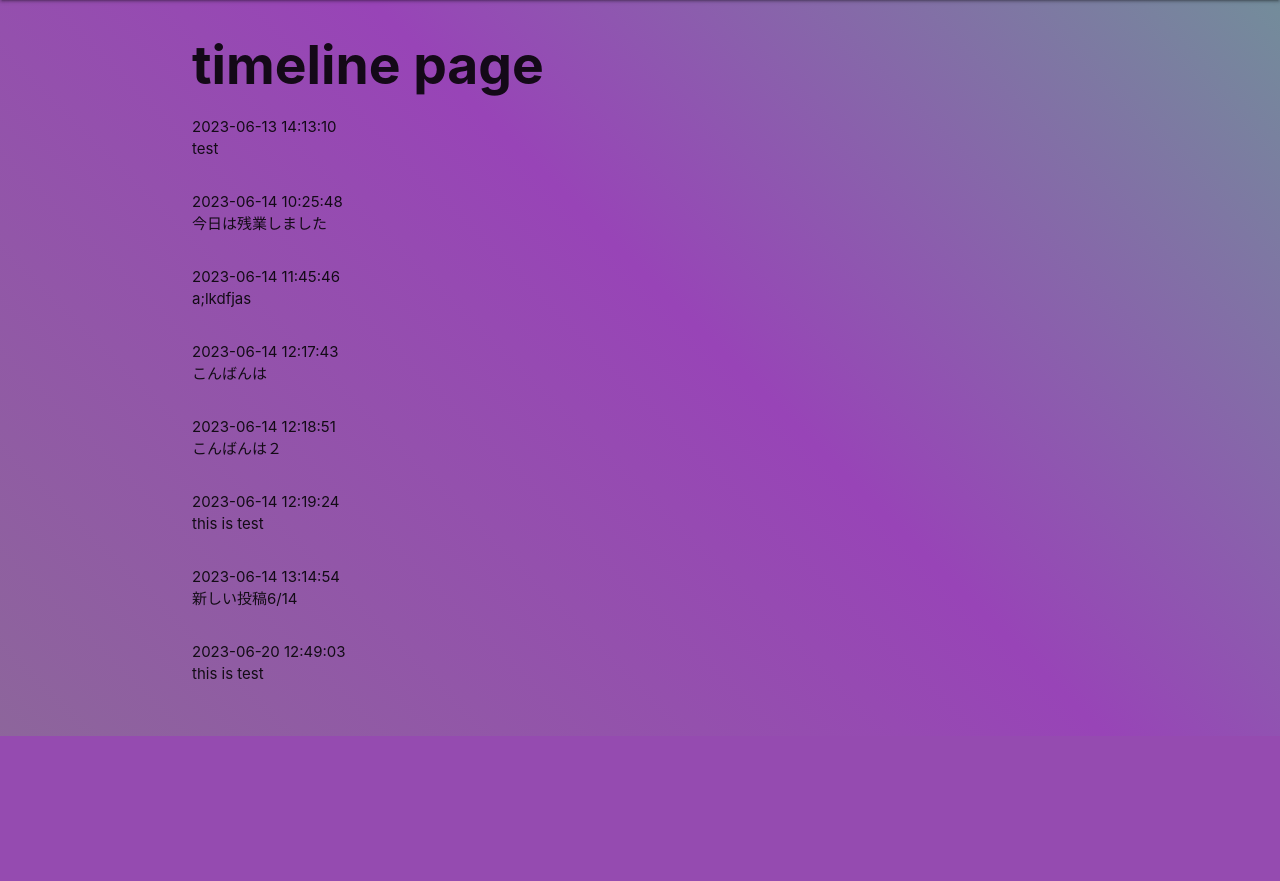
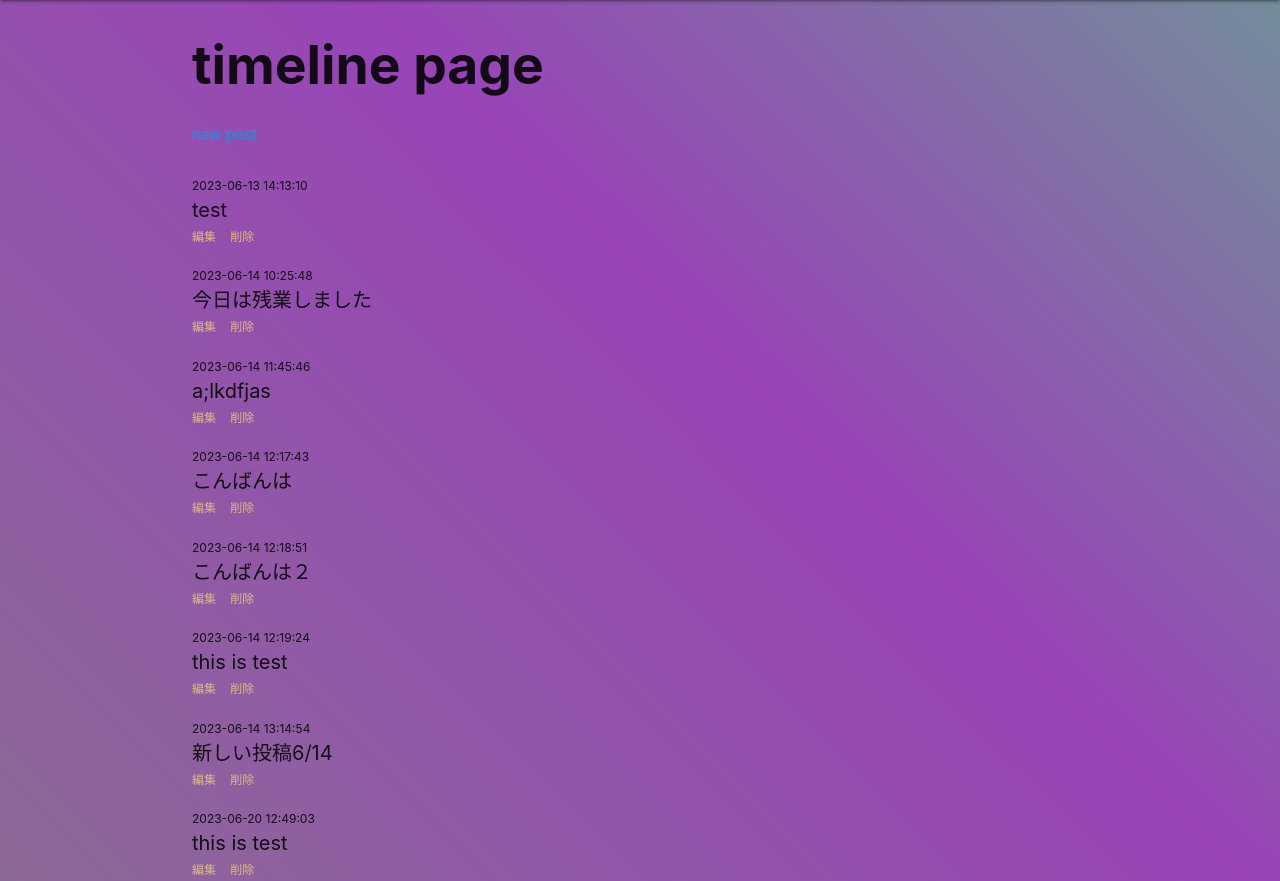
Before and after one commit to livroad/flaskr, a Flask app: page /timeline in a window 1280 px wide. Shown: the part 64-945 px from the top of the page. Before the commit the page ends 800 px from the top, so only its background shows below. Run offline with Flask 3, Linux system fonts and the light colour scheme.

Commit message:
create venv and post-edit page

```diff
--- a/app.py
+++ b/app.py
@@ -97,9 +97,9 @@ def top():
 @app.route('/register', methods=['GET', 'POST'])
 def register():
     if request.method == 'POST':
-        username = request.form['username']
-        email = request.form['email']
-        password = request.form['password']
+        username = request.form.get('username')
+        email = request.form.get('email')
+        password = request.form.get('password')
         hashed_password = auth.hash_password(password)
 
         new_user = User(username=username, email=email,
@@ -116,8 +116,8 @@ def register():
 @app.route('/login', methods=['GET', 'POST'])
 def login():
     if request.method == 'POST':
-        username = request.form['username']
-        password = request.form['password']
+        username = request.form.get('username')
+        password = request.form.get('password')
 
         if User.authenticate_user(db_session, username, password):
             session['username'] = username
@@ -156,10 +156,10 @@ def create_profile():
     if request.method == 'GET':
         return render_template('create_profile.html')
     else:
-        description = request.form['description']
-        age = request.form['age']
-        work = request.form['work']
-        partner = request.form['partner']
+        description = request.form.get('description')
+        age = request.form.get('age')
+        work = request.form.get('work')
+        partner = request.form.get('partner')
         username = session.get('username')
         updated_user = db_session.query(User).filter(
             User.username == username).first()
@@ -175,7 +175,7 @@ def create_profile():
 @app.route('/post', methods=['GET', 'POST'])
 def post():
     if request.method == 'POST':
-        content = request.form['content']
+        content = request.form.get('content')
         new_content = Post(content=content)
         db_session.add(new_content)
         db_session.commit()
@@ -185,17 +185,22 @@ def post():
         return render_template('post.html')
 
 ##### timeline #####
-
-
 @app.route('/timeline')
 def timeline():
     success_message = request.args.get('success_message')
     posts = db_session.query(Post).all()
-    print(posts)
-    # print(posts.content, posts.user_id)
-    for post in posts:
-        print(post.content)
     return render_template('timeline.html', success_message=success_message, posts=posts)
+
+
+@app.route('/edit', methods=['GET', 'POST'])
+def edit():
+    if request.method == 'GET':
+        return render_template('edit.html')
+    else:
+
+        return redirect(url_for('timeline'))
+
+
 
 
 ##### ログアウト #####
--- a/static/styles.css
+++ b/static/styles.css
@@ -55,6 +55,24 @@ form{
 	font-size: 24px;
 }
 
+.post-date{
+	font-size: 12px;
+}
+
+.post-content{
+	font-size: 20px;
+}
+
 .space{
-	height: 30px;
+	margin-bottom: 20px;
 }
+
+.space a{
+	color: burlywood;
+	font-size: 12px;
+	padding-right: 10px;
+}
+
+.new-post{
+	margin: 30px 0;
+}
--- a/templates/post.html
+++ b/templates/post.html
@@ -5,11 +5,6 @@
     <h2 class="page_title">new post page</h2>
 
     <form method="POST" style="width: 240px;">
-        <!-- <div class="input-field">
-            <input type="text" id="title" name="title" class="validate">
-            <label for="title" style="color: green;">タイトル</label>
-            <span class="helper-text" data-error="wrong" data-success="right"></span>
-        </div> -->
         <div class="input-field">
             <input type="text" id="content" name="content" class="validate">
             <label for="content">content</label>
--- a/templates/timeline.html
+++ b/templates/timeline.html
@@ -4,6 +4,10 @@
 
 <div class="container">
     <h2 class="page_title">timeline page</h2>
+
+    <div class="new-post">
+        <a href="{{ url_for('post')}}">new post</a>
+    </div>
 
     {% with messages = get_flashed_messages() %}
         {% if messages %}
@@ -14,9 +18,12 @@
     {% endwith %}
 
     {% for post in posts %}
-        <div>{{ post.created_at }}</div>
-        <div>{{ post.content }}</div>
-        <div class="space"></div>
+        <div class="post-date">{{ post.created_at }}</div>
+        <div class="post-content">{{ post.content }}</div>
+        <div class="space">
+            <a href="{{ url_for('top')}}">編集</a>
+            <a href="{{ url_for('top')}}">削除</a>
+        </div>
     {% endfor %}
 </div>
 
```
Also changed, not shown: templates/edit.html (added, +22 -0 lines), database.db.
